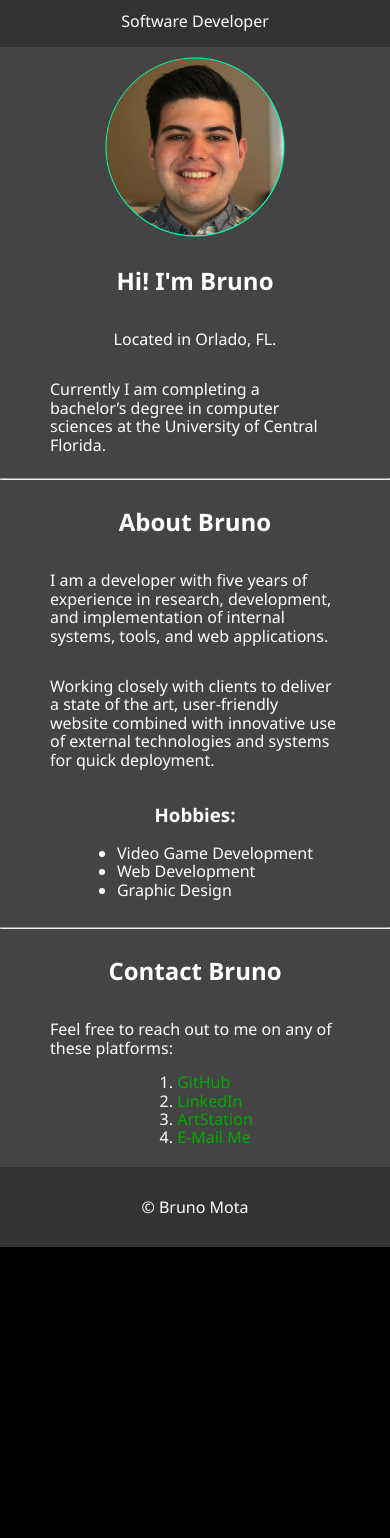
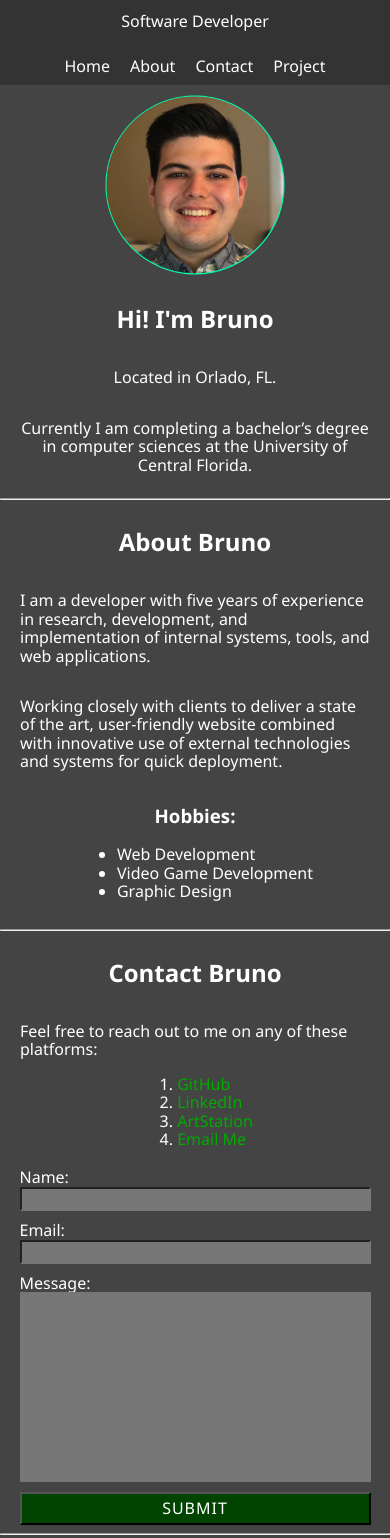
Before and after one commit to BrunoBMota/BrunoBMota.github.io, a plain HTML site: page index.html in a window 390 px wide. Shown: the part 62-1600 px from the top of the page. Before the commit the page ends 1309 px from the top, so only its background shows below. Drawn offline with nearby package versions, Linux system fonts and the light colour scheme.

Commit message:
Clean and features added
Added contact form and css for mobile formatting.

```diff
--- a/index.html
+++ b/index.html
@@ -2,7 +2,7 @@
 <html>
   <head>
     <meta charset="utf-8">
-    <meta name="viewport" content="width=device-width">
+    <meta name="viewport" content="width=device-width, initial-scale=1.0">
     <title>Bruno Mota</title>
     <link rel="stylesheet" href="https://cdnjs.cloudflare.com/ajax/libs/normalize/5.0.0/normalize.min.css" />
     <link href="style.css" rel="stylesheet" type="text/css" />
@@ -13,14 +13,22 @@
       <div class="header">
         <h1>Bruno Mota</h1>
         <p>Software Developer</p>
+        <nav class="navigation">
+          <ul>
+            <li><a href="#home">Home</a></li>
+            <li><a href="#about">About</a></li>
+            <li><a href="#contact">Contact</a></li>
+            <li><a href="#project">Project</a></li>
+          </ul>
+        </nav>
       </div>
     </header>
 
     <!-- Main -->
     <main>
       <article>
-        <div class="main">
-          <img src="images/headshot.png" alt="Photo of Me" width="200">
+        <div class="main" id="home">
+          <img src="/images/headshot.png" alt="Photo of Me" width="200px">
           <h2>Hi! I'm Bruno</h2>
           <p>Located in Orlado, FL.</p>
           <p>Currently I am completing a bachelor’s degree in computer sciences at the University of Central Florida.</p>
@@ -30,14 +38,14 @@
       <hr>
       <!-- About Section -->
       <article>
-        <div class="main">
+        <div class="main" id="about">
           <h2>About Bruno</h2>
           <p>I am a developer with five years of experience in research, development, and implementation of internal systems, tools, and web applications.</p>
           <p>Working closely with clients to deliver a state of the art, user-friendly website combined with innovative use of external technologies and systems for quick deployment.</p>
           <h3>Hobbies: </h3>
           <ul>
+            <li>Web Development</li>
             <li>Video Game Development</li>
-            <li>Web Development</li>
             <li>Graphic Design</li>
           </ul>
         </div>
@@ -46,7 +54,7 @@
       <hr>
       <!-- Contact Section -->
       <article>
-        <div class="main">
+        <div class="main" id="contact">
           <h2>Contact Bruno</h2>
           <p>Feel free to reach out to me on any of these platforms:</p>
           <ol>
@@ -60,11 +68,37 @@
               <a href="https://www.artstation.com/brunobm">ArtStation</a>
             </li>
             <li>
-              <a href="mailto:bmota2233@gmail.com">E-Mail Me</a>
+              <a href="mailto:bmota2233@gmail.com">Email Me</a>
             </li>
           </ol>
+          <div class="contact-form">
+            <form action="https://formspree.io/mwkrywyo" method="post">
+              <label for="user-name">Name:</label>
+              <input id="user-name" type="text" name="name">
+
+              <label for="user-email">Email:</label>
+              <input id="user-email" type="text" name="email">
+
+              <label for="user-message">Message:</label>
+              <textarea name="message" id="user-message" cols="30" rows="10"></textarea>
+              <button type="submit">Submit</button>
+            </form>
+          </div>
         </div>
       </article>
+
+      <hr>
+      <!-- Project Section -->
+      <article>
+        <div class="main" id="project">
+          <h2>Project</h2>
+          <h3>EXP & DINUSTY CYBERPUNK CHALLENGE - Small Apartment</h3>
+          <img src="https://cdnb.artstation.com/p/assets/images/images/025/542/515/medium/bruno-mota-highresscreenshot00001.jpg?1586130986" alt="">
+          <p>Student project showing off modeling and texturing skills.</p>
+          <p>You can find out more about it&nbsp;<a href="https://brunobm.artstation.com/projects/3o5zgA">here</a></p>
+        </div>
+      </article>
+
     </main>
 
     <!-- Footer -->
--- a/style.css
+++ b/style.css
@@ -1,3 +1,4 @@
+/* global styles */
 html {
   color: #fff;
   background: #000;
@@ -23,6 +24,7 @@ body {
   background: #333;
 }
 
+/* header styles */
 .header h1 {
   margin-bottom: 0;
   font-size: 32px;
@@ -32,8 +34,37 @@ body {
   font-size: 16px;
 }
 
+/* navigation styles */
+.navigation ul {
+  display: flex;
+  justify-content: space-between;
+  list-style: none;
+  padding-left: 0;
+  padding-bottom: 0;
+}
+
+.navigation ul li {
+  padding: 10px 20px;
+}
+
+.navigation ul li a {
+  text-decoration: none;
+  color: #fff;
+}
+
+.navigation ul li a:hover,
+.navigation ul li a:focus,
+.navigation ul li a:active {
+  color: #0a0;
+}
+
+
+/* main styles */
+.main h3 {
+  text-align: center;
+}
 .main p {
-  padding: 0 50px 0 50px; /*top 0 right 50px bottom 0 left 50px*/
+  padding: 0 50px;
 }
 
 .main ol, ul {
@@ -55,6 +86,43 @@ body {
   color: #0f0
 }
 
+/* contact form styles */
+.contact-form {
+  min-width: 50%;
+}
+
+.contact-form form {
+  display: flex;
+  flex-direction: column;
+}
+
+.contact-form textarea {
+  resize: none;
+}
+
+.contact-form form textarea,
+.contact-form form input {
+  background-color: #777;
+  color: #fff;
+  margin-bottom: 10px;
+}
+
+.contact-form button {
+  background-color: #040;
+  color: #fff;
+  padding: 5px;
+  text-transform: uppercase;
+  letter-spacing: 1px;
+}
+
+/* project section styles */
+#project img {
+  max-width: 100%;
+  height: auto;
+
+}
+
+/* footer styles */
 .footer {
   height: 80px;
 }
@@ -62,3 +130,20 @@ body {
 .footer p {
   margin: auto;
 }
+
+/* media queries for mobile */
+@media all and (max-width: 800px) {
+  .navigation ul li {
+    padding: 10px;
+  }
+  .main p {
+    padding: 0 20px;
+  }
+  .contact-form {
+    width: 90%;
+  }
+  /* home section styles */
+  #home p {
+    text-align: center;
+  }
+}
```
